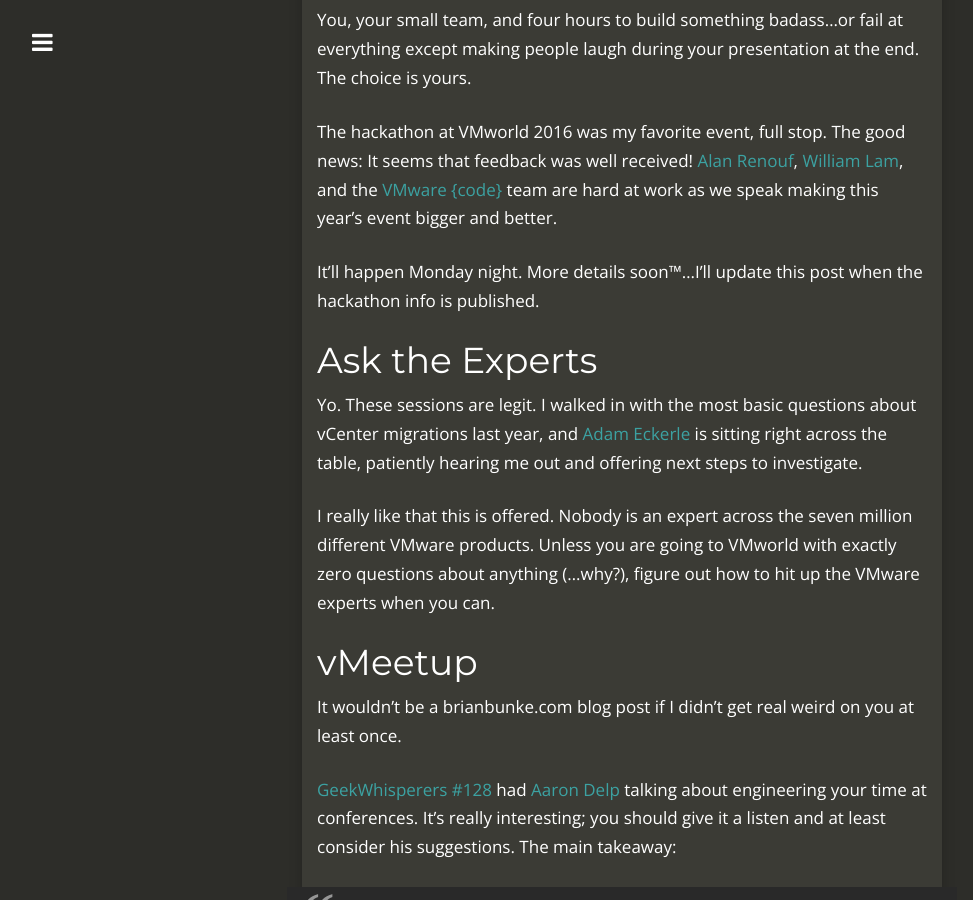
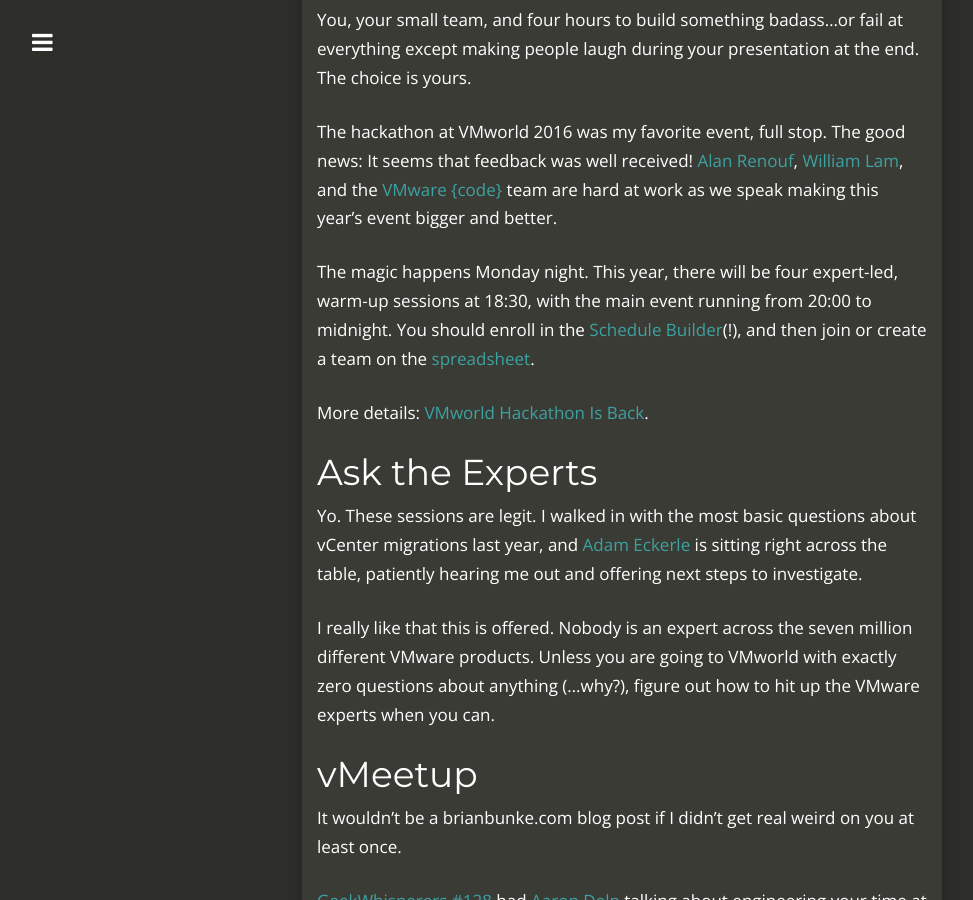
Before and after one commit to brianbunke/brianbunke.github.io, a Jekyll site: the page built from _posts/2017-07-18-vmworld-2017.md, in a window 1280 px wide and 900 px high, scrolled down 1432 px. Shown: the whole window, without its empty margins (18-991 px from the left). Built offline with Jekyll 4.4.1, drawn with Linux system fonts in a browser that asks for light colours; nearby versions of some CDN libraries; some of the changed text lies outside the part shown.

Commit message:
Add hackathon info

```diff
--- a/_posts/2017-07-18-vmworld-2017.md
+++ b/_posts/2017-07-18-vmworld-2017.md
@@ -38,7 +38,9 @@
 
 The hackathon at VMworld 2016 was my favorite event, full stop. The good news: It seems that feedback was well received! [Alan Renouf], [William Lam], and the [VMware {code}] team are hard at work as we speak making this year's event bigger and better.
 
-It'll happen Monday night. More details soon™...I'll update this post when the hackathon info is published.
+The magic happens Monday night. This year, there will be four expert-led, warm-up sessions at 18:30, with the main event running from 20:00 to midnight. You should enroll in the [Schedule Builder]\(!), and then join or create a team on the [spreadsheet].
+
+More details: [VMworld Hackathon Is Back].
 
 ## Ask the Experts
 
@@ -92,6 +94,10 @@
 [Alan Renouf]: https://twitter.com/alanrenouf
 [William Lam]: https://twitter.com/lamw
 [VMware {code}]: https://twitter.com/vmwarecode
+[Schedule Builder]: https://my.vmworld.com/scripts/catalog/uscatalog.jsp?search=hackathon&showEnrolled=false
+[spreadsheet]: https://docs.google.com/spreadsheets/d/1M0sFAG2N9Zpa5H-e869eTmOaYiwuKKwlgCzP2k_wWCM/edit?usp=sharing
+[VMworld Hackathon Is Back]: https://blogs.vmware.com/code/2017/07/28/vmworld-hackathon-back/
+
 [Adam Eckerle]: https://twitter.com/eck79
 
 [GeekWhisperers #128]: http://geek-whisperers.com/2017/01/engineering-your-time-at-conferences-with-aaron-delp-episode-128/
```
